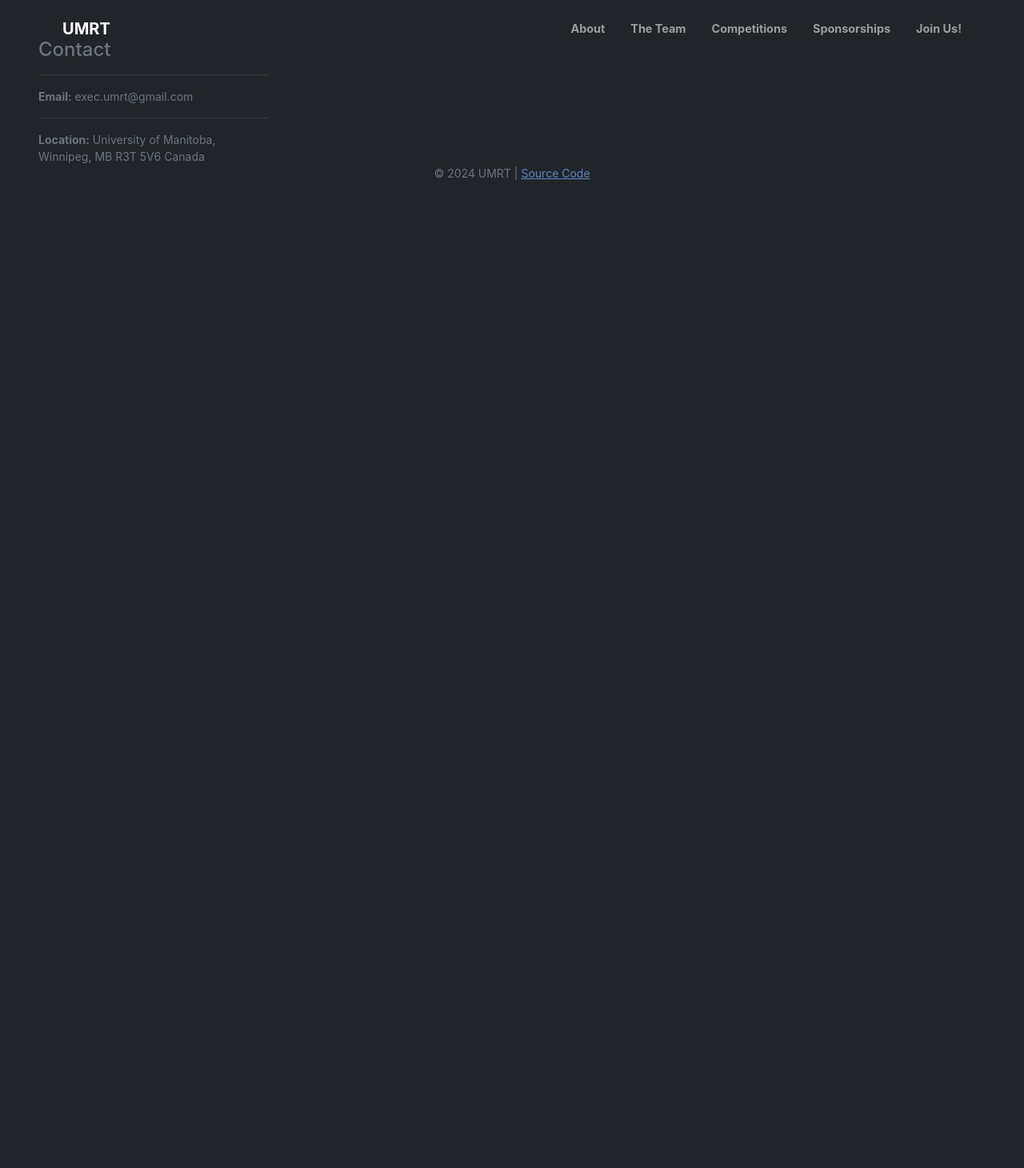
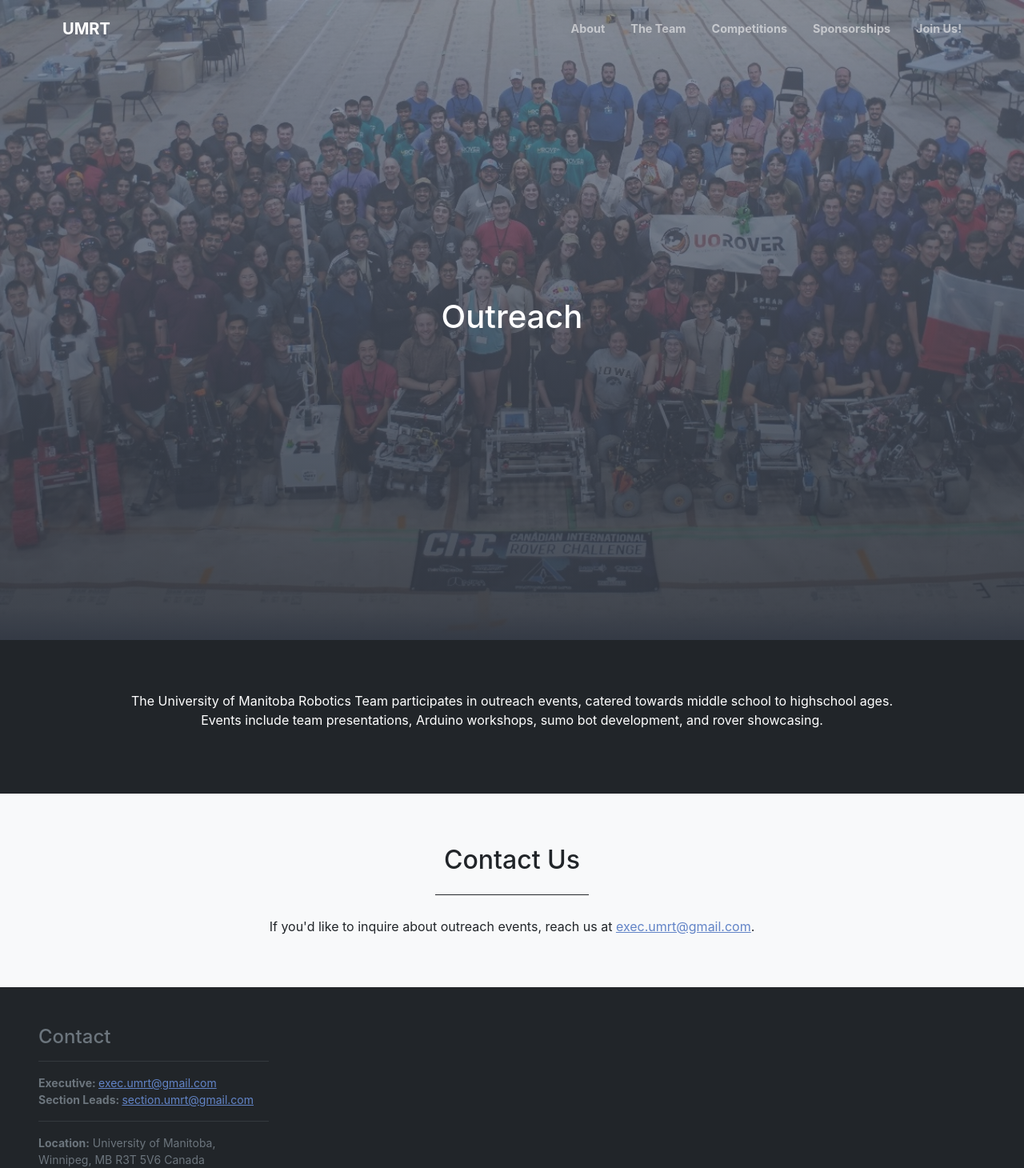
Before and after one commit to UMRoboticsTeam/UMRT-Website, a Nuxt app: page /outreach in a window 1280 px wide. Shown: the top 1460 px of the page at 80% size. Before the commit the page ends 800 px from the top, so only its background shows below. Built offline with nearby package versions, Linux system fonts and the light colour scheme.

Commit message:
Update Team page layout
Initialized an Outreach page

```diff
--- a/components/Footer.vue
+++ b/components/Footer.vue
@@ -3,14 +3,16 @@
     <div class="small px-4 px-lg-5 px-1 text-muted" style="width: 30vw; min-width: 300px;">
       <h4>Contact</h4>
       <hr>
-      <b>Email:</b> exec.umrt@gmail.com
+      <!-- <b>Email:</b> exec.umrt@gmail.com<br> -->
+      <b>Executive: </b><a href="mailto:exec.umrt@gmail.com">exec.umrt@gmail.com</a><br>
+      <b>Section Leads: </b><a href="mailto:section.umrt@gmail.com">section.umrt@gmail.com</a>
       <hr>
       <b>Location:</b> University of Manitoba, Winnipeg, MB R3T 5V6 Canada
     </div>
     <div class="container px-4 px-lg-5">
       <div class="small text-center text-muted">
       <!-- Copyright &copy; 2024 - UMRT | -->
-      &copy; 2024 UMRT |
+      &copy; 2025 UMRT |
       <a href="https://github.com/UMRoboticsTeam/UMRT-Website">Source Code</a>
       </div>
     </div>
--- a/components/Section.vue
+++ b/components/Section.vue
@@ -2,7 +2,7 @@
   <!-- <div ref="template"> -->
   <!-- <section v-if="!img" class="page-section" :style="sectionStyle"> -->
   <section class="page-section" :style="sectionStyle">
-    <div class="container px-4 px-lg-5">
+    <div class="container px-0">
       <div class="row gx-4 gx-lg-5 justify-content-center">
         <div class="col-lg-20 text-center">
           <h2 v-if="title" class="mt-0">{{ title }}</h2>
--- /dev/null
+++ b/pages/outreach.vue
@@ -0,0 +1,38 @@
+<template>
+  <div>
+    <Hero title="Outreach" :imgSrc="HeroImg"/>
+    <Section theme="dark">
+      <p>
+        The University of Manitoba Robotics Team participates
+        in outreach events, catered towards middle school to highschool ages. <br>
+        Events include team presentations, Arduino workshops, sumo bot development, and rover showcasing.
+      </p>
+
+    </Section>
+    <Section theme="light" title="Contact Us">
+      If you'd like to inquire about outreach events, reach us at <a href="mailto:exec.umrt@gmail.com">exec.umrt@gmail.com</a>.
+    </Section>
+  </div>
+</template>
+
+
+<script setup>
+  import HeroImg from "@/assets/images/CIRC-2024.jpg"
+  import Section from "~/components/Section.vue"
+
+useHead({
+  title: "Outreach",
+  meta: [
+    { name: 'description', content: 'Outreach information of UMRT' },
+    { property: 'og:title', content: 'UMRT - Outreach' },
+    { property: 'og:description', content: 'Outreach information of UMRT' },
+    // { property: 'og:image', content: '' },
+    // { property: 'og:url', content: '' },
+  ]
+})
+</script>
+
+
+<style scoped>
+
+</style>
--- a/pages/team.vue
+++ b/pages/team.vue
@@ -36,7 +36,7 @@
         </div> -->
 
         <div id="exec-team-div" class="row d-flex justify-content-center">
-          <div class="col-xl-4 col-md-6 " v-for="exec in teamList['exec_team']" >
+          <div class="col-xl-6 col-md-8 " v-for="exec in teamList['exec_team']" >
           <TeamMember
             :img="teamImages[exec['image']]"
             :name="exec['name']"
```
Also changed, not shown: assets/styles.css, 1 other file (tests, documents, lock files or other folders).
